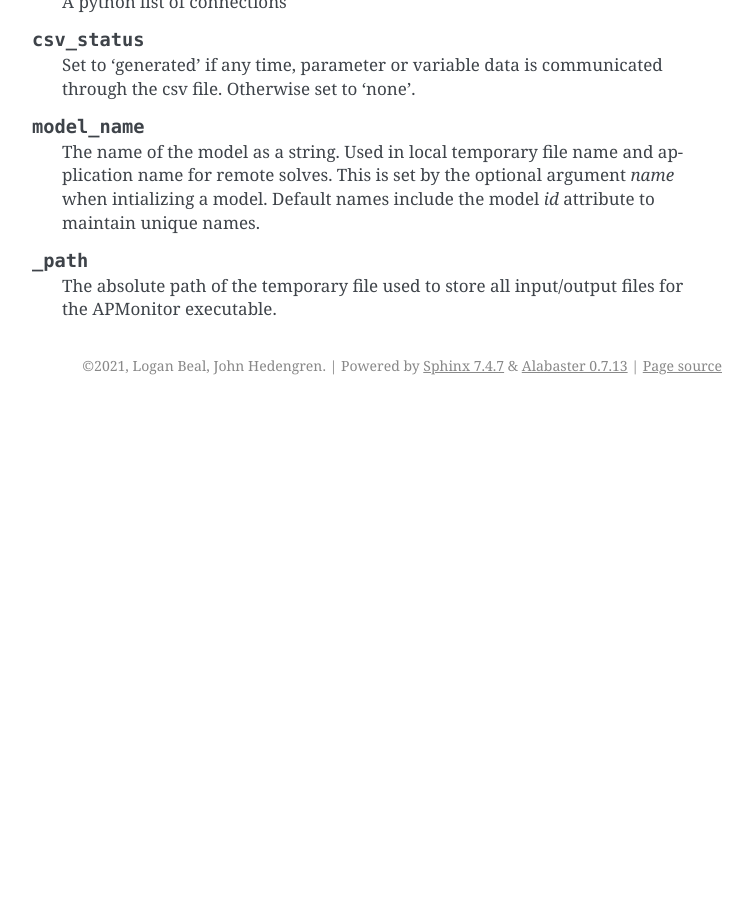
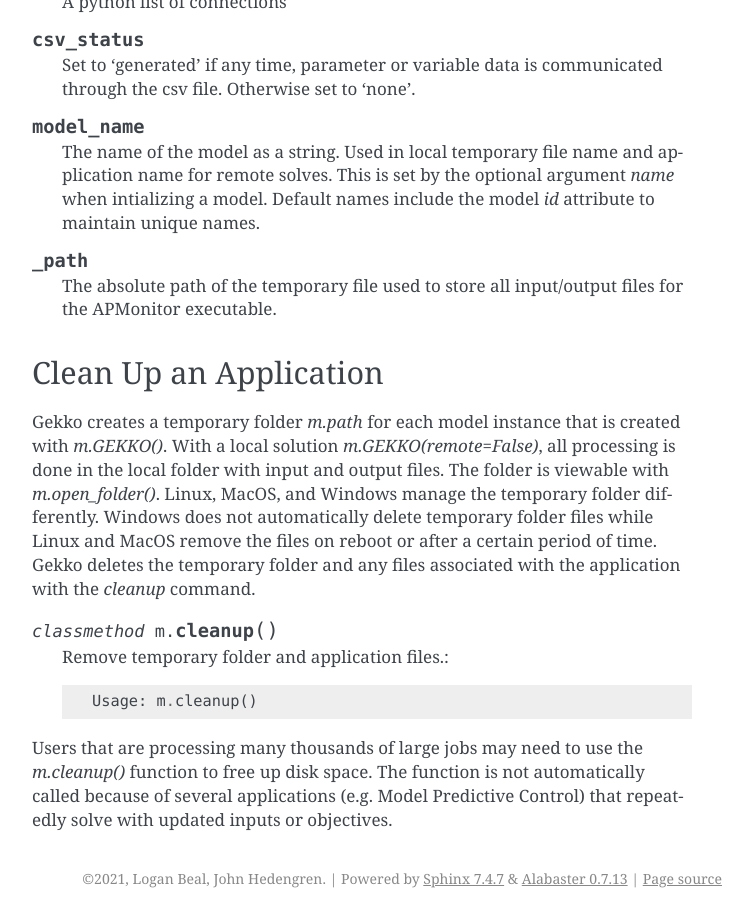
Before and after one commit to BYU-PRISM/GEKKO, a Sphinx documentation site: the page built from docs/model_methods.rst, in a window 1280 px wide and 900 px high, scrolled down 21736 px. Shown: the whole window, without its empty margins (388-1141 px from the left). Built offline with Sphinx 7.4.7, drawn with Linux system fonts in a browser that asks for light colours; before the commit the page ends 22141 px from its top, so only the background shows below that; some of the changed text lies outside the part shown.

Commit message:
Update model_methods.rst

```diff
--- a/docs/model_methods.rst
+++ b/docs/model_methods.rst
@@ -923,3 +923,25 @@ These are GEKKO model attributes used internally. They are not intended for exte
 .. py:attribute::   _path
 
     The absolute path of the temporary file used to store all input/output files for the APMonitor executable.
+
+
+Clean Up an Application
+--------------------
+
+Gekko creates a temporary folder `m.path` for each model instance that is created with
+`m.GEKKO()`. With a local solution `m.GEKKO(remote=False)`, all processing is done in
+the local folder with input and output files. The folder is viewable with `m.open_folder()`.
+Linux, MacOS, and Windows manage the temporary folder differently. Windows does not automatically
+delete temporary folder files while Linux and MacOS remove the files on reboot or after a certain
+period of time. Gekko deletes the temporary folder and any files associated with the application
+with the `cleanup` command.
+
+.. py:classmethod:: m.cleanup()
+
+    Remove temporary folder and application files.::
+
+        Usage: m.cleanup()
+
+Users that are processing many thousands of large jobs may need to use the `m.cleanup()` function
+to free up disk space. The function is not automatically called because of several applications (e.g.
+Model Predictive Control) that repeatedly solve with updated inputs or objectives.
```
